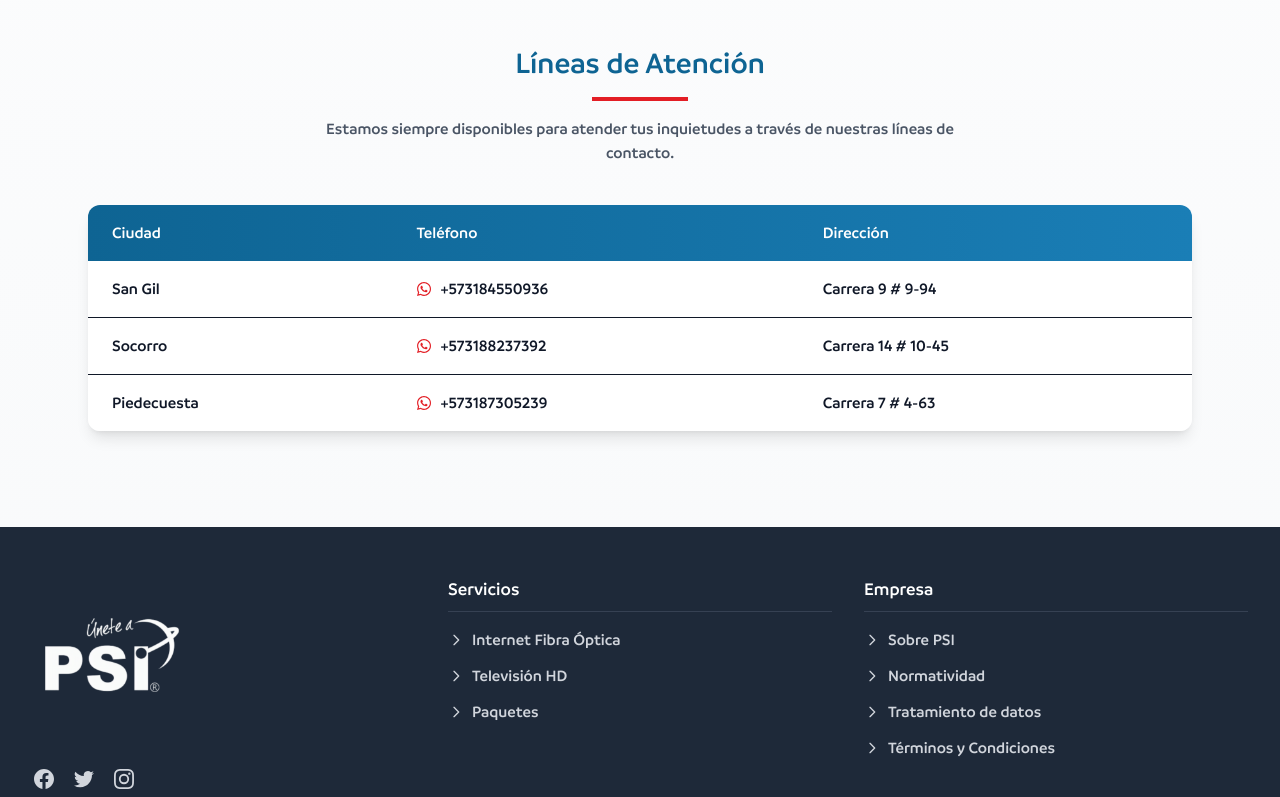
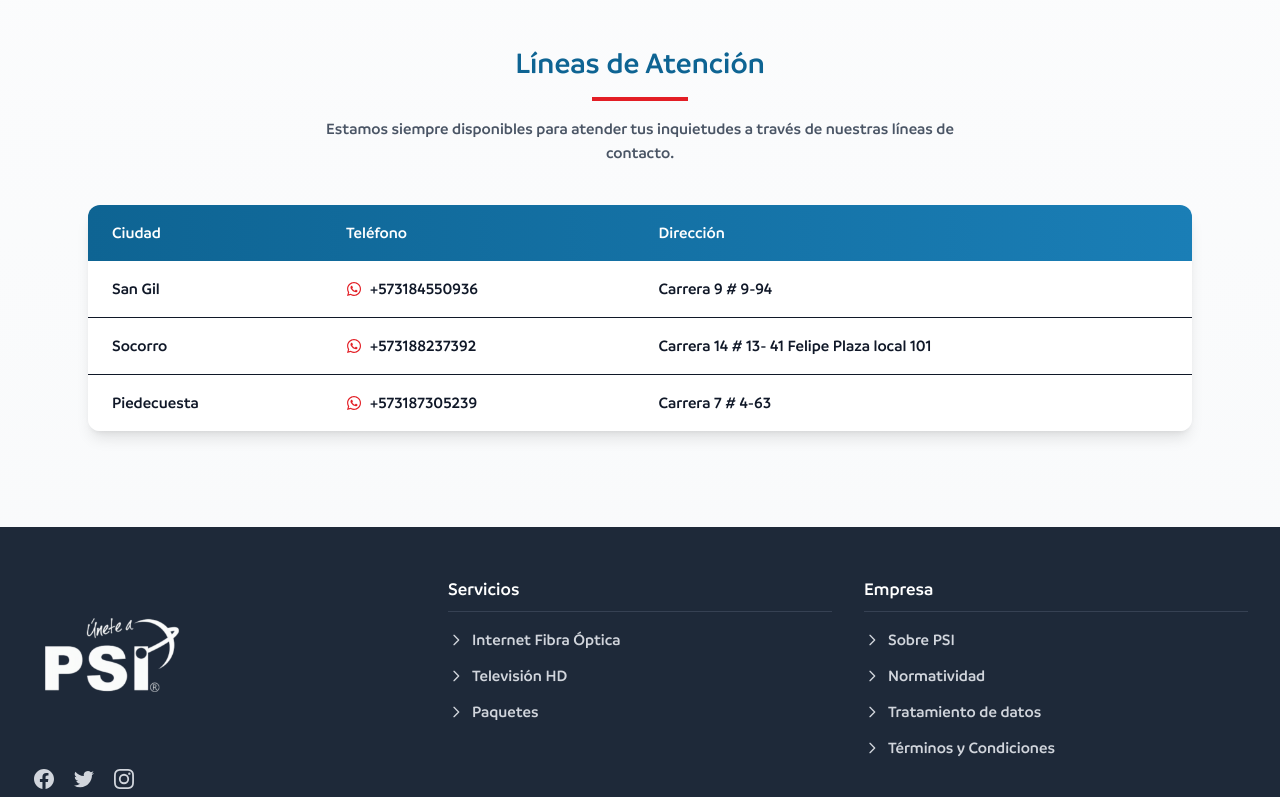
Before and after one commit to ingemateo30/PSI, a Next.js app: page /empresa in a window 1280 px wide. Shown: the part 1325-2122 px from the top of the page. Built offline with nearby package versions, Linux system fonts and the light colour scheme.

Commit message:
arreglos

```diff
--- a/src/app/empresa/page.js
+++ b/src/app/empresa/page.js
@@ -139,7 +139,7 @@ export default function Empresa() {
                       <FaWhatsapp className="text-[#e31e25] mr-2" /> +573188237392
                       </div>
                     </td>
-                    <td className="py-4 px-6 whitespace-nowrap">Carrera 14 # 10-45</td>
+                    <td className="py-4 px-6 whitespace-nowrap">Carrera 14 # 13- 41 Felipe Plaza local 101</td>
                   </tr>
                   <tr className="hover:bg-gray-50 transition-colors">
                     <td className="py-4 px-6 font-medium whitespace-nowrap">Piedecuesta</td>
--- a/src/app/television/page.js
+++ b/src/app/television/page.js
@@ -91,7 +91,7 @@ export default function Television() {
             <div className="p-8">
               <div className="flex justify-between items-center mb-8">
                 <div>
-                  <p className="text-4xl font-bold text-[#e31e25]">$30.000 <span className="text-lg text-gray-600 font-normal">/mes</span></p>
+                  <p className="text-4xl font-bold text-[#e31e25]">$46.900 <span className="text-lg text-gray-600 font-normal">/mes</span></p>
                   <p className="text-gray-600 mt-1">Sin cláusulas de permanencia</p>
                 </div>
                 <Suscribirse />
--- a/src/component/mapa.js
+++ b/src/component/mapa.js
@@ -34,7 +34,7 @@ const sedes = [
     ciudad: "Socorro",
     lat: 6.4668,
     lng: -73.2620,
-    direccion: "Carrera 14 # 10-45",
+    direccion: "Carrera 14 # 13-41 Felipe Plaza local 101",
     telefono: "3188237392",
     horario: "Lunes a Viernes: 8:00 AM - 6:00 PM / Sábados: 8:00 AM – 12:00 PM",
     imagen: "/sedes/socorro.jpg"
```
Also changed, not shown: src/component/navbar.js (+8 -5 lines).
